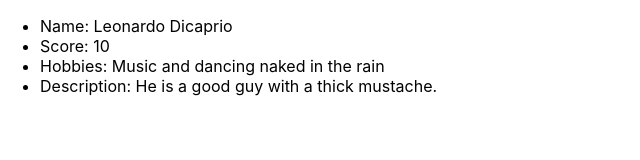
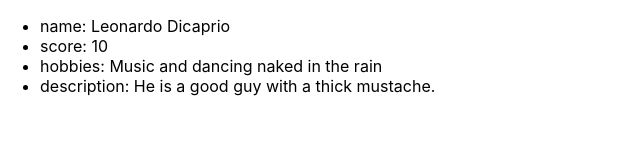
Before and after one commit to Adriana-Cucos/actokedavra, a React (Create React App) app: page / in a window 1280 px wide. Shown: the top 160 px of the page, without its empty margins (0-640 px from the left). Built offline with nearby package versions, Linux system fonts and the light colour scheme.

Commit message:
Display the object’s information not knowing the properties

```diff
--- a/src/App.tsx
+++ b/src/App.tsx
@@ -12,10 +12,9 @@ function App() {
   return (
     <div className="App">
       <ul style={{textAlign: "left"}}>
-        <li>Name: {actor.name}</li>
-        <li>Score: {actor.score}</li>
-        <li>Hobbies: {actor.hobbies}</li>
-        <li>Description: {actor.description}</li>
+        {Object.entries(actor).map(([key,value]) => (
+          <li>{key}: {value}</li>
+        ))}
       </ul>
     </div>
   );
```
